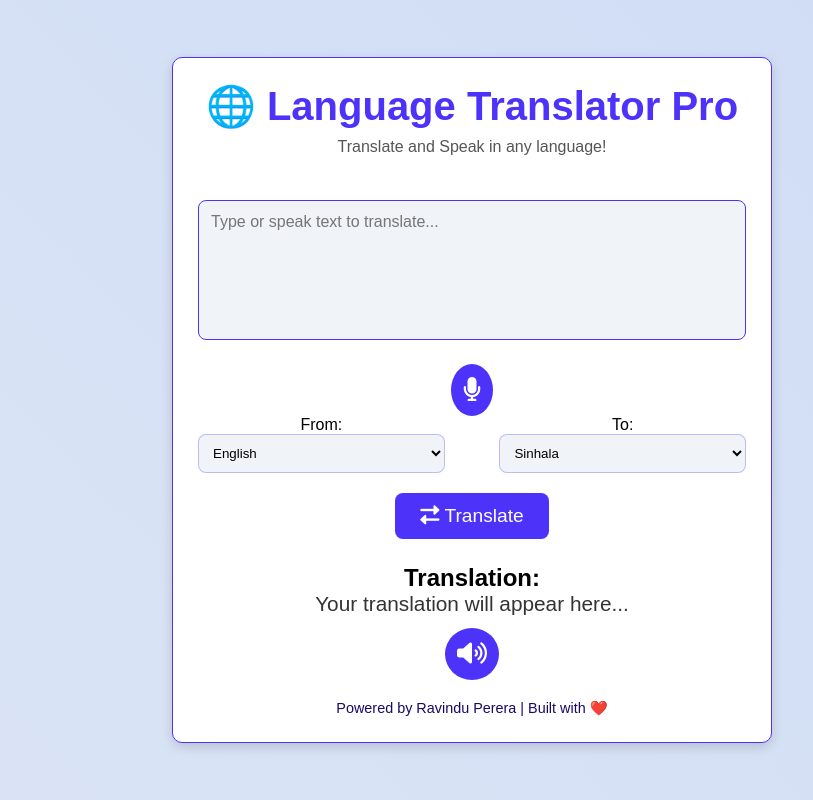
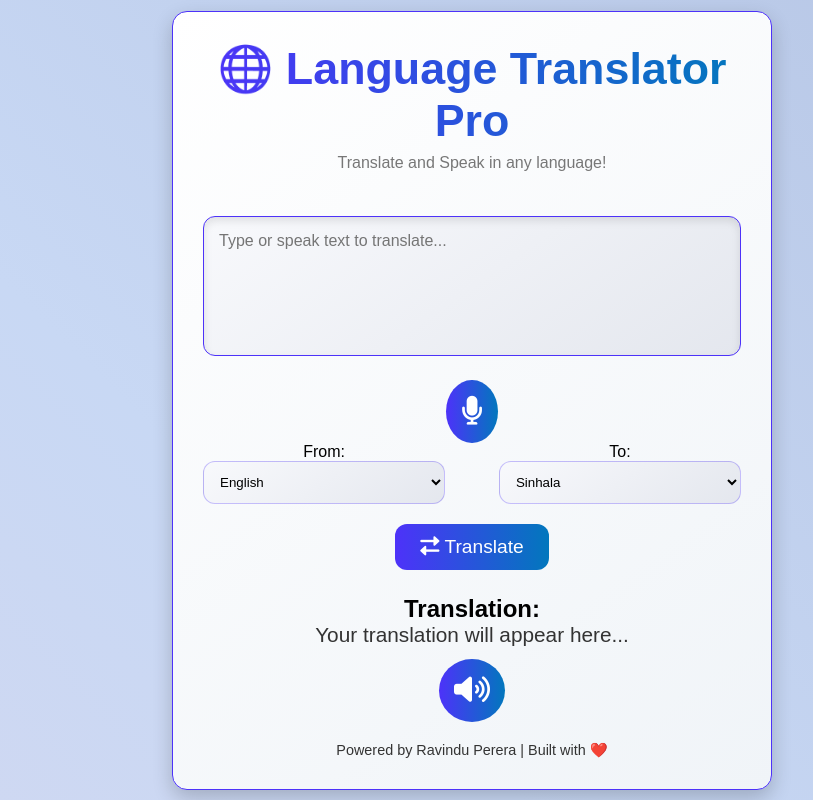
Before and after one commit to Ravindupereraofficial/Language-Translator-App, a plain HTML site: page index.html in a window 1280 px wide. Shown: the whole page, without its empty margins (168-981 px from the left). Drawn offline with nearby package versions, Linux system fonts and the light colour scheme.

Commit message:
trying gradients and hover effects

```diff
--- a/style.css
+++ b/style.css
@@ -2,18 +2,17 @@
   margin: 0;
   padding: 0;
   box-sizing: border-box;
-  font-family: 'Arial', sans-serif;
+  font-family: 'Poppins', sans-serif;
 }
 
 body {
-  background: linear-gradient(45deg, #f7f7f8, #c8d8f4);
+  background: linear-gradient(45deg, #f8d7e4, #c8d8f4, #92a1c6);
   background-size: 400% 400%;
-  animation: gradientAnimation 10s ease infinite;
+  animation: gradientAnimation 8s ease infinite;
   display: flex;
   justify-content: center;
   align-items: center;
   height: 100vh;
-  margin: 0;
 }
 
 @keyframes gradientAnimation {
@@ -29,54 +28,70 @@ body {
 }
 
 .translator-container {
-  background-color: #ffffff;
-  border-radius: 10px;
-  box-shadow: 0 4px 12px rgba(0, 0, 0, 0.15);
+  background: linear-gradient(145deg, #ffffff, #f0f4f8);
+  border-radius: 15px;
+  box-shadow: 0 8px 20px rgba(0, 0, 0, 0.2);
   width: 90%;
   max-width: 600px;
-  padding: 25px;
+  padding: 30px;
   text-align: center;
   margin: 10px;
   border: 1px solid #4d32f9;
+  transition: transform 0.3s ease, box-shadow 0.3s ease;
+}
+
+.translator-container:hover {
+  transform: translateY(-5px);
+  box-shadow: 0 10px 25px rgba(0, 0, 0, 0.25);
 }
 
 header h1 {
-  font-size: 2.5rem;
-  color: #4d32f9;
+  font-size: 2.8rem;
+  background: linear-gradient(to right, #4d32f9, #0277bd);
+  -webkit-background-clip: text;
+  -webkit-text-fill-color: transparent;
   margin-bottom: 0.5rem;
 }
 
 header p {
   font-size: 1rem;
-  color: #555;
+  color: #777;
   margin-bottom: 1.5rem;
 }
 
 textarea.input-text {
   width: 100%;
   height: 140px;
-  border-radius: 8px;
+  border-radius: 12px;
   border: 1px solid #4d32f9;
-  padding: 12px;
+  padding: 15px;
   font-size: 1rem;
   resize: none;
   margin: 20px 0;
-  background-color: #f0f4f8;
+  background: linear-gradient(145deg, #f8f9fc, #e4e7ee);
+  box-shadow: inset 0 4px 8px rgba(0, 0, 0, 0.1);
+  transition: box-shadow 0.3s ease;
+}
+
+textarea.input-text:focus {
+  box-shadow: 0 4px 12px rgba(0, 0, 0, 0.2);
+  outline: none;
 }
 
 .icon-button {
-  background-color: #4d32f9;
+  background: linear-gradient(to right, #4d32f9, #0277bd);
   border: none;
-  padding: 12px;
+  padding: 15px;
   border-radius: 50%;
   color: white;
-  font-size: 1.5rem;
+  font-size: 1.8rem;
   cursor: pointer;
-  transition: background-color 0.3s ease;
+  transition: transform 0.3s ease, box-shadow 0.3s ease;
 }
 
 .icon-button:hover {
-  background-color: #0277bd;
+  transform: scale(1.1);
+  box-shadow: 0 5px 15px rgba(0, 0, 0, 0.2);
 }
 
 .language-select-group {
@@ -91,25 +106,31 @@ textarea.input-text {
 
 .language-select {
   width: 100%;
-  padding: 10px;
-  border-radius: 8px;
+  padding: 12px;
+  border-radius: 12px;
   border: 1px solid #4d32f94c;
-  background-color: #f0f4f8;
+  background: linear-gradient(145deg, #f8f9fc, #e4e7ee);
+  transition: box-shadow 0.3s ease, transform 0.2s ease;
+}
+
+.language-select:hover {
+  box-shadow: 0 4px 12px rgba(0, 0, 0, 0.2);
 }
 
 .translate-btn {
-  background-color: #4d32f9;
+  background: linear-gradient(to right, #4d32f9, #0277bd);
   color: white;
   border: none;
   padding: 12px 25px;
-  border-radius: 8px;
+  border-radius: 12px;
   cursor: pointer;
   font-size: 1.2rem;
-  transition: background-color 0.3s ease;
+  transition: background 0.3s ease, box-shadow 0.3s ease;
 }
 
 .translate-btn:hover {
-  background-color: #0277bd;
+  background: linear-gradient(to right, #0277bd, #4d32f9);
+  box-shadow: 0 6px 15px rgba(0, 0, 0, 0.2);
 }
 
 .output-container {
@@ -125,7 +146,7 @@ textarea.input-text {
 footer {
   margin-top: 20px;
   font-size: 0.9rem;
-  color: #160a64;
+  color: #333;
 }
 
 footer p {
```
